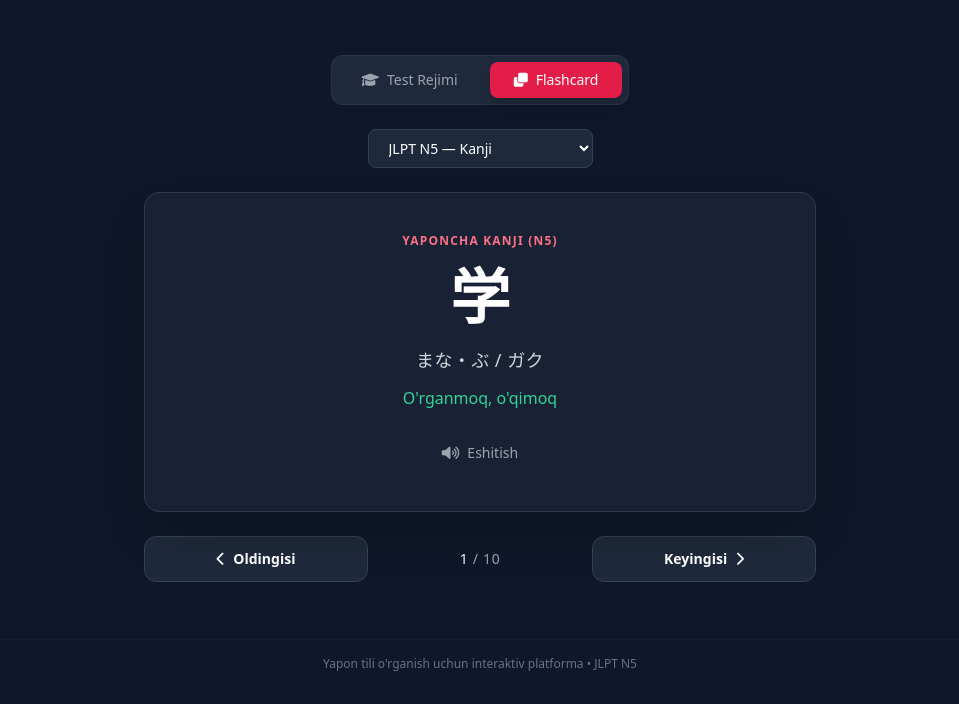
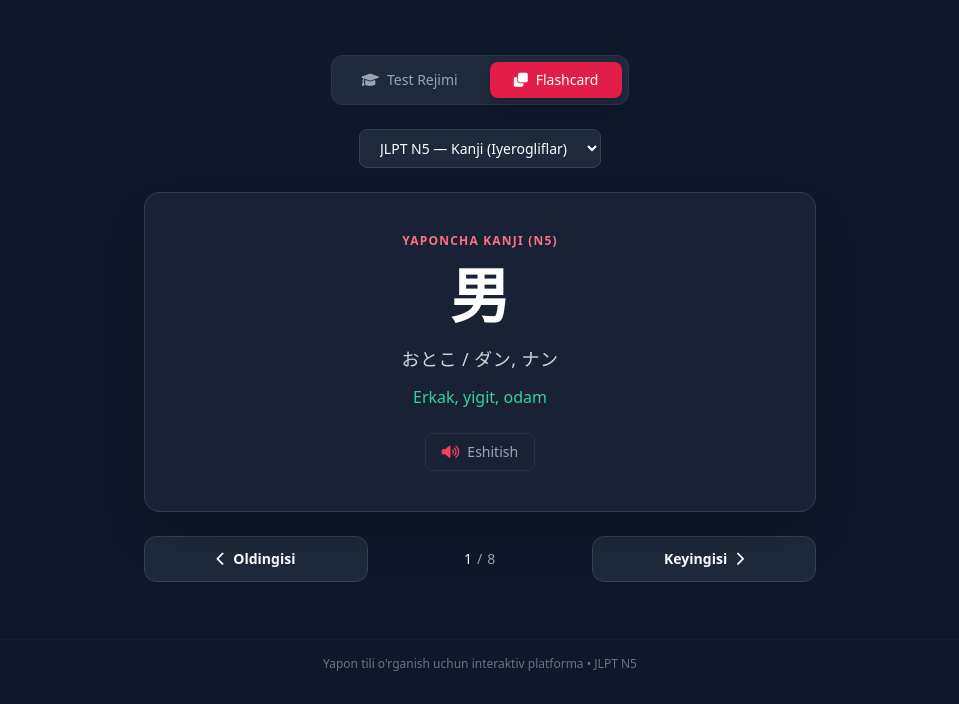
Before and after one commit to IBekmirzayev96/yapontililugat, a plain HTML site: page index.html in a window 1280 px wide. Shown: the part 96-800 px from the top of the page, without its empty margins (160-1119 px from the left). Drawn offline with nearby package versions, Linux system fonts and the light colour scheme.

Commit message:
Add files via upload

```diff
--- a/index.html
+++ b/index.html
@@ -41,7 +41,7 @@
 
         <!-- Level & Category Selector -->
         <select id="level-select" onchange="changeCategory()" class="bg-[#1e293b] border border-gray-700 text-white text-sm rounded-lg px-4 py-2 focus:ring-2 focus:ring-rose-500 focus:outline-none cursor-pointer">
-            <option value="n5_kanji">JLPT N5 — Kanji</option>
+            <option value="n5_kanji">JLPT N5 — Kanji (Iyerogliflar)</option>
             <option value="n5_vocab">JLPT N5 — Lug'at (Kotoba)</option>
         </select>
 
@@ -50,13 +50,13 @@
             <span id="card-category-label" class="text-xs font-semibold text-rose-400 tracking-widest uppercase">YAPONCHA KANJI</span>
 
             <div class="text-center my-auto flex flex-col items-center gap-3">
-                <div id="kanji-display" class="text-6xl font-extrabold text-white my-2">学</div>
-                <div id="reading-display" class="text-gray-300 text-lg tracking-wide">まな・ぶ / ガク</div>
-                <div id="meaning-display" class="text-base text-emerald-400 font-medium">O'rganmoq, o'qimoq</div>
+                <div id="kanji-display" class="text-6xl font-extrabold text-white my-2">男</div>
+                <div id="reading-display" class="text-gray-300 text-lg tracking-wide">おとこ / ダン, ナン</div>
+                <div id="meaning-display" class="text-base text-emerald-400 font-medium">Erkak, yigit</div>
             </div>
 
-            <button onclick="speakWord()" class="flex items-center gap-2 text-gray-400 hover:text-white text-sm transition mt-4 hover:bg-gray-800/50 px-4 py-2 rounded-lg">
-                <i class="fa-solid fa-volume-high"></i> Eshitish
+            <button onclick="speakWord()" class="flex items-center gap-2 text-gray-400 hover:text-white text-sm transition mt-4 hover:bg-gray-800/50 px-4 py-2 rounded-lg border border-gray-700/50">
+                <i class="fa-solid fa-volume-high text-rose-500"></i> Eshitish
             </button>
         </div>
 
@@ -66,7 +66,7 @@
                 <i class="fa-solid fa-chevron-left"></i> Oldingisi
             </button>
             <div class="text-gray-400 text-sm font-medium tracking-wider">
-                <span id="current-index" class="text-white">1</span> / <span id="total-cards">10</span>
+                <span id="current-index" class="text-white">1</span> / <span id="total-cards">8</span>
             </div>
             <button onclick="nextCard()" class="bg-[#1e293b] hover:bg-gray-800 border border-gray-700 px-6 py-3 rounded-xl text-sm font-semibold flex items-center gap-2 transition w-1/3 justify-center">
                 Keyingisi <i class="fa-solid fa-chevron-right"></i>
@@ -84,28 +84,43 @@
     <script>
         const database = {
             n5_kanji: [
-                { word: '学', reading: 'まな・ぶ / ガク', meaning: "O'rganmoq, o'qimoq" },
-                { word: '日', reading: 'ひ / ニチ', meaning: 'Quyosh, Kun' },
-                { word: '本', reading: 'もと / ホン', meaning: 'Kitob, Asos' },
-                { word: '人', reading: 'ひと / ジン', meaning: 'Odam, Inson' },
-                { word: '先', reading: 'さき / セン', meaning: 'Oldingi, Avvalgi' },
-                { word: '生', reading: 'い・きる / セイ', meaning: 'Yashamoq, Hayot' },
-                { word: '校', reading: 'コウ', meaning: 'Maktab' },
-                { word: '語', reading: 'かた・る / ゴ', meaning: 'Til, Soz' },
-                { word: '大', reading: 'おお・きい / ダイ', meaning: 'Katta' },
-                { word: '小', reading: 'ちい・さい / ショウ', meaning: 'Kichik' }
+                { word: '男', reading: 'おとこ / ダン, ナン', meaning: "Erkak, yigit, odam" },
+                { word: '林', reading: 'はやし / リン', meaning: "Yog'och, kichik o'rmon" },
+                { word: '森', reading: 'もり / シン', meaning: "O'rmon, changalzor" },
+                { word: '休', reading: 'やす・む / キュウ', meaning: "Dam olish, bayram" },
+                { word: '体', reading: 'からだ / タイ', meaning: "Tana, jismoniy holat" },
+                { word: '住', reading: 'す・む / ジュウ', meaning: "Yashamoq, manzil, uy-joy" },
+                { word: '明', reading: 'あか・るい / メイ, ミョウ', meaning: "Yorqin, yorug', aniq, ertaga" },
+                { word: '字', reading: 'あざ / ジ', meaning: "Harf, belgi, iyeroglif" }
             ],
             n5_vocab: [
-                { word: 'わたし', reading: '私 (watashi)', meaning: 'Men' },
-                { word: 'あなた', reading: 'Anata', meaning: 'Siz' },
-                { word: 'せんせい', reading: '先生 (sensei)', meaning: 'O\'qituvchi' },
-                { word: 'がくせい', reading: '学生 (gakusei)', meaning: 'Talaba, O\'quvchi' },
-                { word: 'はい', reading: 'Hai', meaning: 'Ha' },
-                { word: 'いいえ', reading: 'Iie', meaning: 'Yo\'q' },
-                { word: 'おはよう', reading: 'Ohayou', meaning: 'Xayrli tong' },
-                { word: 'ありがとう', reading: 'Arigatou', meaning: 'Rahmat' },
-                { word: 'たべる', reading: '食べる (taberu)', meaning: 'Yemoq' },
-                { word: 'のむ', reading: '飲む (nomu)', meaning: 'Ichmoq' }
+                { word: '結婚します', reading: 'けっこんします', meaning: "Uylanmoq, turmush qurmoq" },
+                { word: '欲しい', reading: 'ほしい', meaning: "Xohlamoq" },
+                { word: '経済', reading: 'けいざい', meaning: "Iqtisod" },
+                { word: '電子レンジ', reading: 'でんしれんじ', meaning: "Mikroto'lqinli pech" },
+                { word: '生け花', reading: 'いけばな', meaning: "Ikebana, gul aranjirovkasi" },
+                { word: '天気', reading: 'てんき', meaning: "Ob-havo" },
+                { word: 'お腹がすきました', reading: 'おなかがあきました', meaning: "Qornim ochdi" },
+                { word: 'お腹がいっぱいです', reading: 'おなかがいっぱいです', meaning: "Qornim to'q" },
+                { word: '何か', reading: 'なにか', meaning: "Nimadir" },
+                { word: 'どこか', reading: 'どこか', meaning: "Qayerdadir" },
+                { word: 'ゲームをします', reading: 'げーむをします', meaning: "O'yin o'ynamoq" },
+                { word: '〜のとき', reading: '〜のとき', meaning: "〜ning payti" },
+                { word: '疲れます', reading: 'つかれます', meaning: "Charchamoq" },
+                { word: '疲れました', reading: 'つかれました', meaning: "Charchadim" },
+                { word: '寂しい', reading: 'さびしい', meaning: "Sog'inish, yolg'izlanish" },
+                { word: '広い', reading: 'ひろい', meaning: "Keng" },
+                { word: '狭い', reading: 'せまい', meaning: "Tor" },
+                { word: 'アルバイト', reading: 'あるばいと', meaning: "Soatbay ish (Part-time)" },
+                { word: '歌舞伎', reading: 'かぶき', meaning: "Kabuki (Yapon teatri)" },
+                { word: '晴れ', reading: 'はれ', meaning: "Ochiq-havo" },
+                { word: '雨', reading: 'あめ', meaning: "Yomg'ir" },
+                { word: '曇り', reading: 'くもり', meaning: "Bulutli" },
+                { word: '雪', reading: 'ゆき', meaning: "Qor" },
+                { word: 'お祭り', reading: 'おまつり', meaning: "Festival, marosim" },
+                { word: 'でも', reading: 'でも', meaning: "Ammo, lekin" },
+                { word: '初めて', reading: 'はじめて', meaning: "Birinchi marta" },
+                { word: '特に', reading: 'とくに', meaning: "Ayniqsa" }
             ]
         };
 
@@ -149,8 +164,18 @@
 
         function speakWord() {
             const card = database[currentCategory][currentIndex];
+            window.speechSynthesis.cancel(); // Avvalgi audioni to'xtatish
+
             const utterance = new SpeechSynthesisUtterance(card.word);
             utterance.lang = 'ja-JP';
+            utterance.rate = 0.8;
+
+            const voices = window.speechSynthesis.getVoices();
+            const jaVoice = voices.find(v => v.lang.includes('ja') || v.lang.includes('JP'));
+            if (jaVoice) {
+                utterance.voice = jaVoice;
+            }
+
             window.speechSynthesis.speak(utterance);
         }
 
@@ -169,6 +194,7 @@
         }
 
         // Boshlang'ich yuklash
+        window.speechSynthesis.onvoiceschanged = () => {};
         updateCard();
     </script>
 </body>
```
